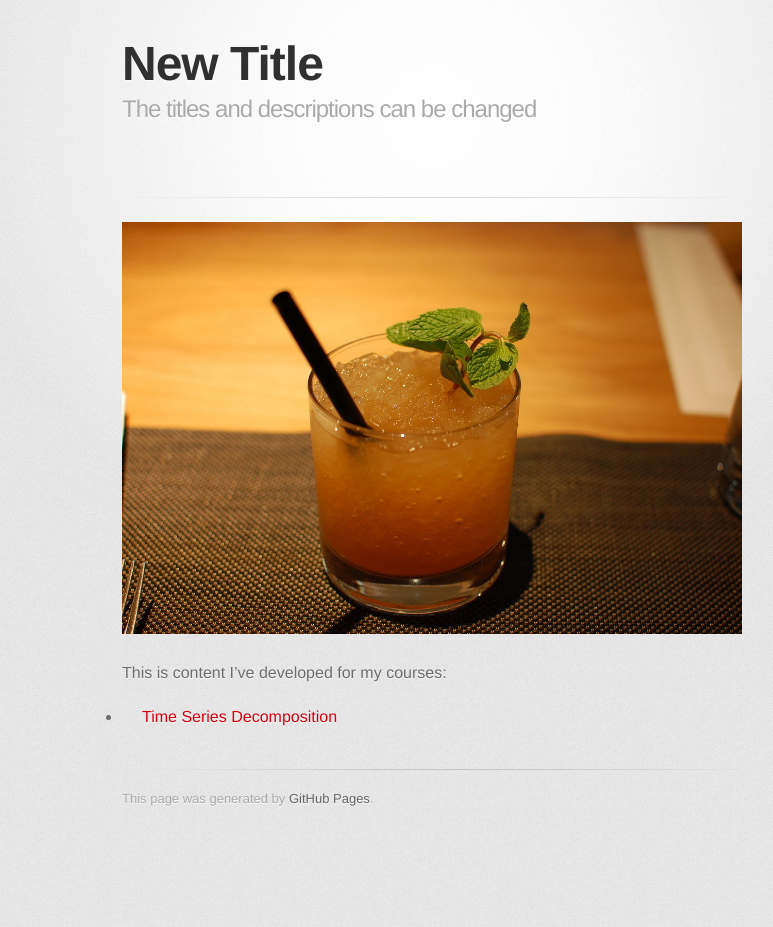
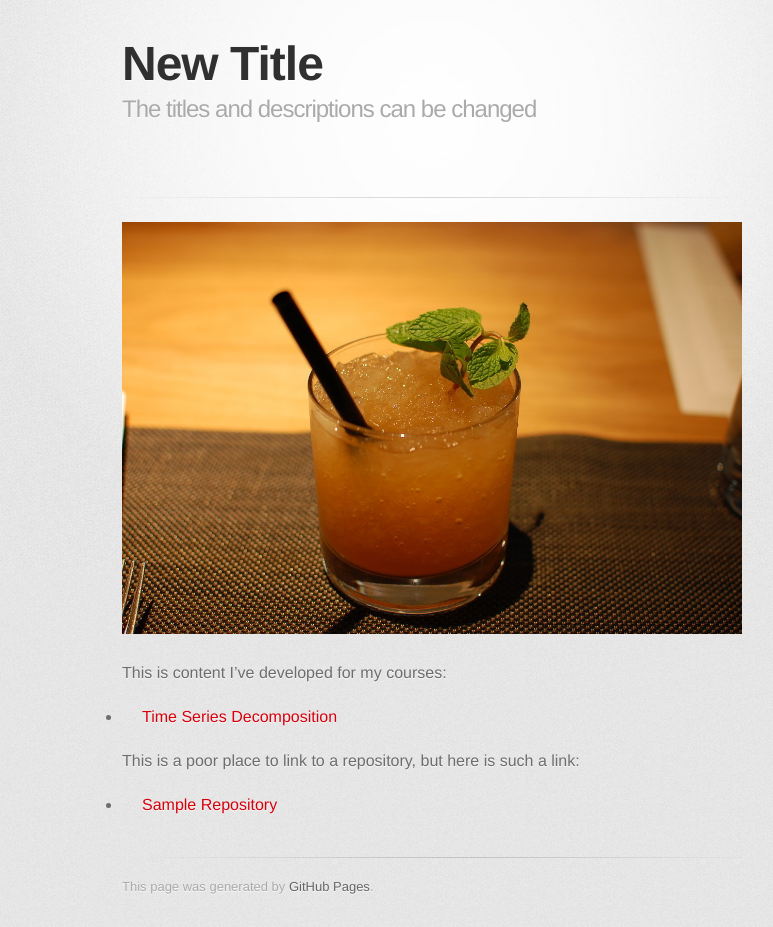
Before and after one commit to tracyccwm/tracyccwm.github.io, a Jekyll site: the page built from index.md, in a window 1280 px wide. Shown: the whole page, without its empty margins (208-981 px from the left). Built offline with Jekyll 4.4.1, drawn with Linux system fonts in a browser that asks for light colours; some web fonts are replaced; our own code applies the rules of GitHub Pages for plain Markdown files; before the commit the page ends 900 px from its top, so only the background shows below that.

Commit message:
Update index.md

```diff
--- a/index.md
+++ b/index.md
@@ -8,3 +8,6 @@ description: The titles and descriptions can be changed
 This is content I've developed for my courses:
 
 - [Time Series Decomposition](/timeseries/index.md)
+
+This is a poor place to link to a repository, but here is such a link:
+- [Sample Repository](https://github.com/tracyccwm/sample)
```
